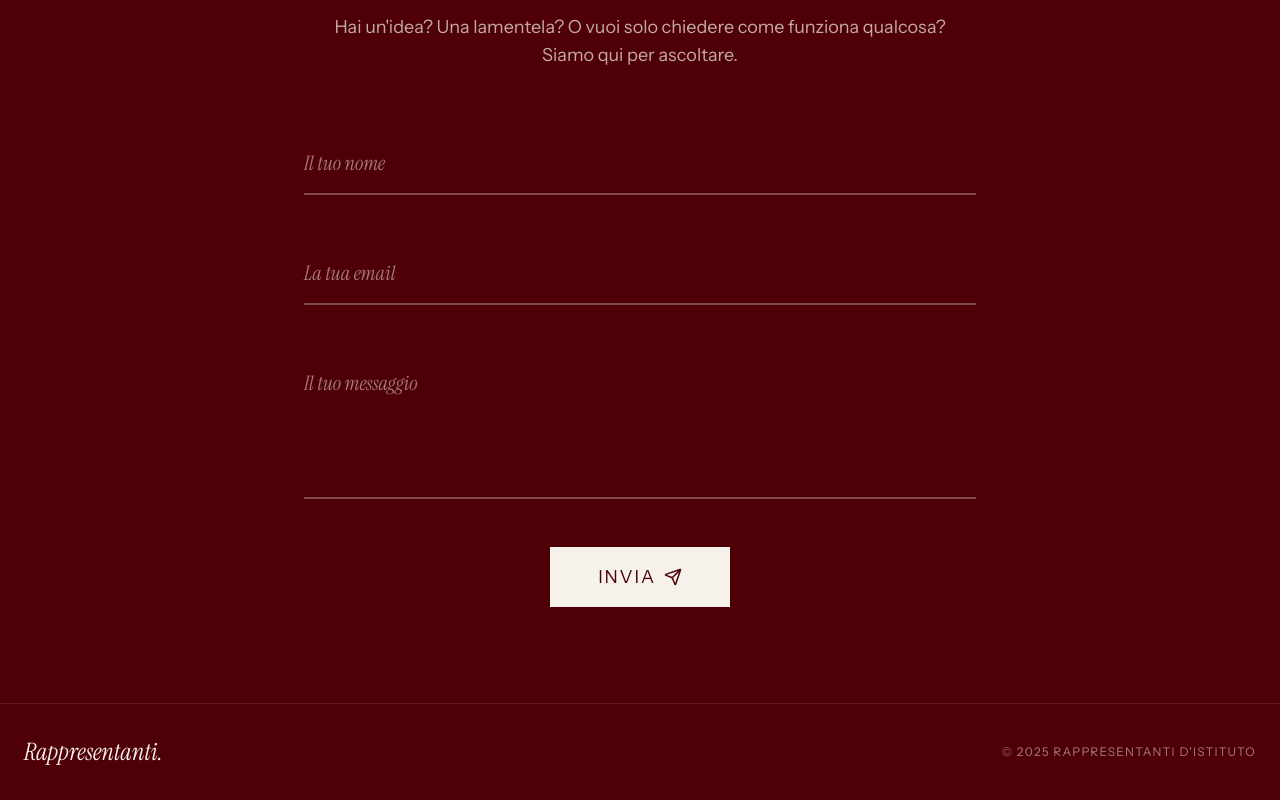
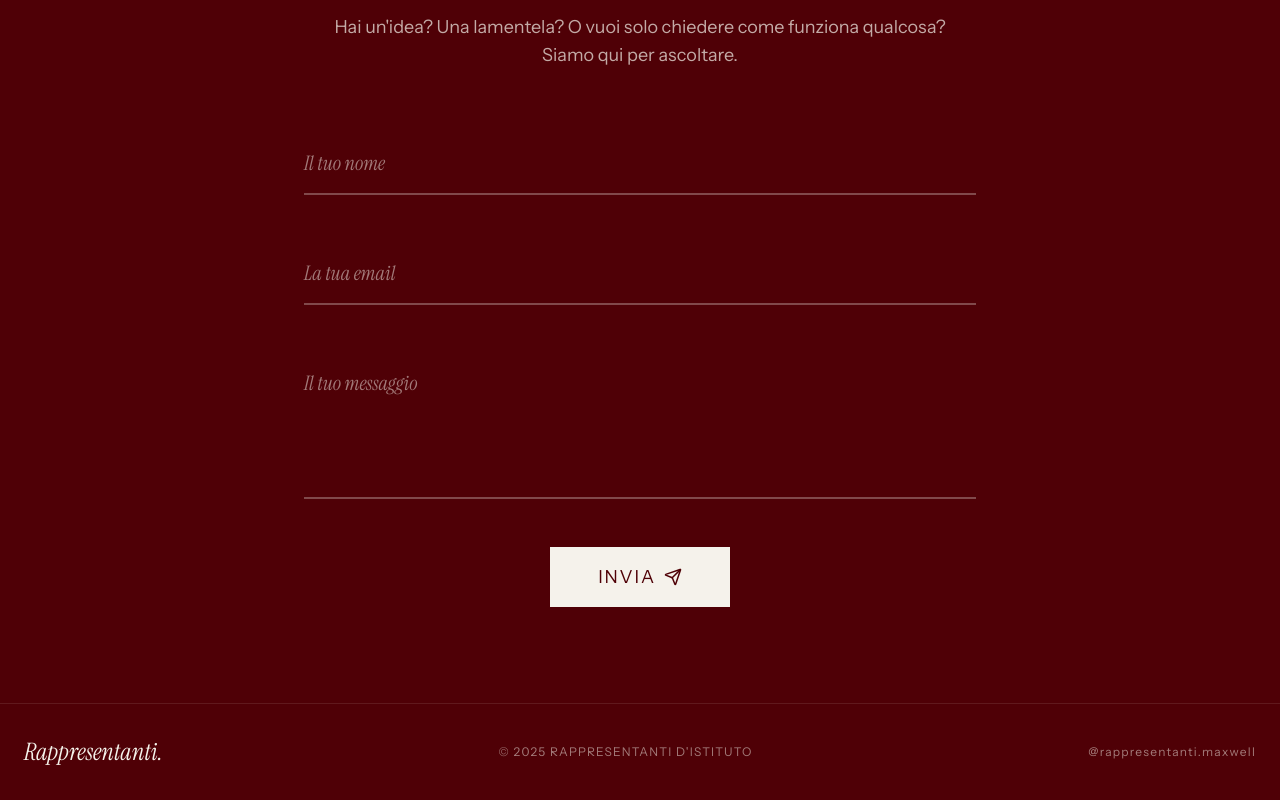
Before and after one commit to thomas-addamo/rappresentanti, a React (Vite) app in the folder rappresentanti/: page / in a window 1280 px wide. Shown: the part 5421-6221 px from the top of the page. Built offline with nearby package versions, Linux system fonts and the light colour scheme.

Commit message:
feat: add social media handle to footer

```diff
--- a/rappresentanti/components/Footer.tsx
+++ b/rappresentanti/components/Footer.tsx
@@ -9,6 +9,9 @@ const Footer: React.FC = () => {
       <div className="font-sans text-xs uppercase tracking-widest opacity-50">
         &copy; {new Date().getFullYear()} RAPPRESENTANTI D'ISTITUTO
       </div>
+      <div className="font-sans text-xs tracking-widest opacity-50">
+        @rappresentanti.maxwell
+      </div>
     </footer>
   );
 };
```
